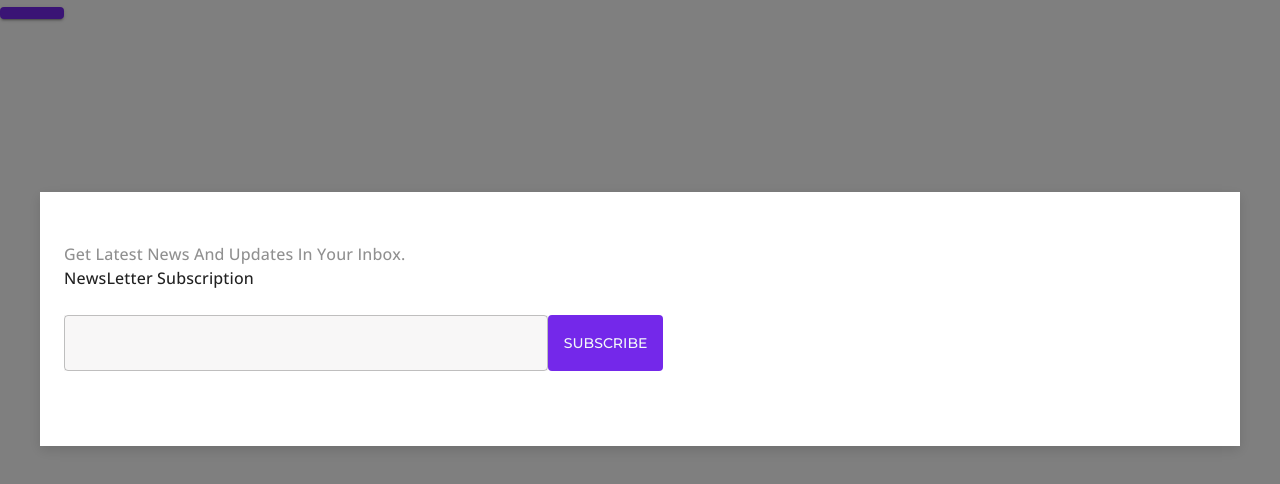
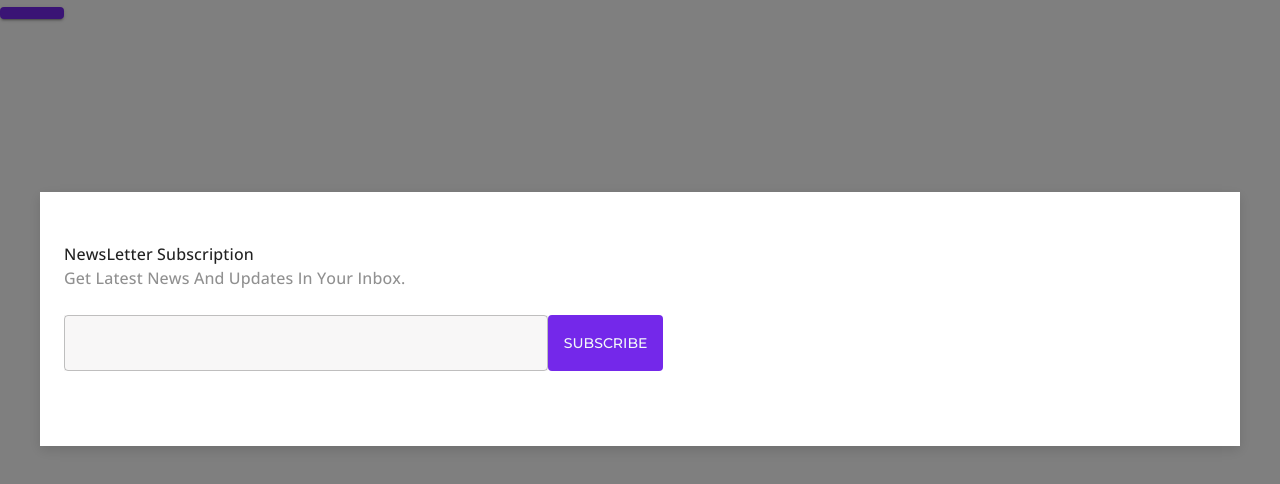
Before and after one commit to SehatBase/sehatbase_frontend, a Next.js app: page / in a window 1280 px wide. Both pictures are taken after a click on the button 32 px from the left and 12 px from the top of the page. Shown: the top 484 px of the page. Built offline with nearby package versions, Linux system fonts and the light colour scheme.

Commit message:
changed positioning of headings

```diff
--- a/components/Modal/Newsletter.jsx
+++ b/components/Modal/Newsletter.jsx
@@ -33,11 +33,11 @@ export default function Newsletter() {
         <Modal open={open} onClose={handleClose}>
             <Container className={classes.innerContainer}>
               <div className={classes.textDiv}>
+                <Typography className={classes.typo3}>
+                  NewsLetter Subscription
+                </Typography>
                 <Typography className={classes.typo2}>
                   Get Latest News And Updates In Your Inbox.
-                </Typography>
-                <Typography className={classes.typo3}>
-                  NewsLetter Subscription
                 </Typography>
               </div>
               <div className={classes.inputDiv}>
```
